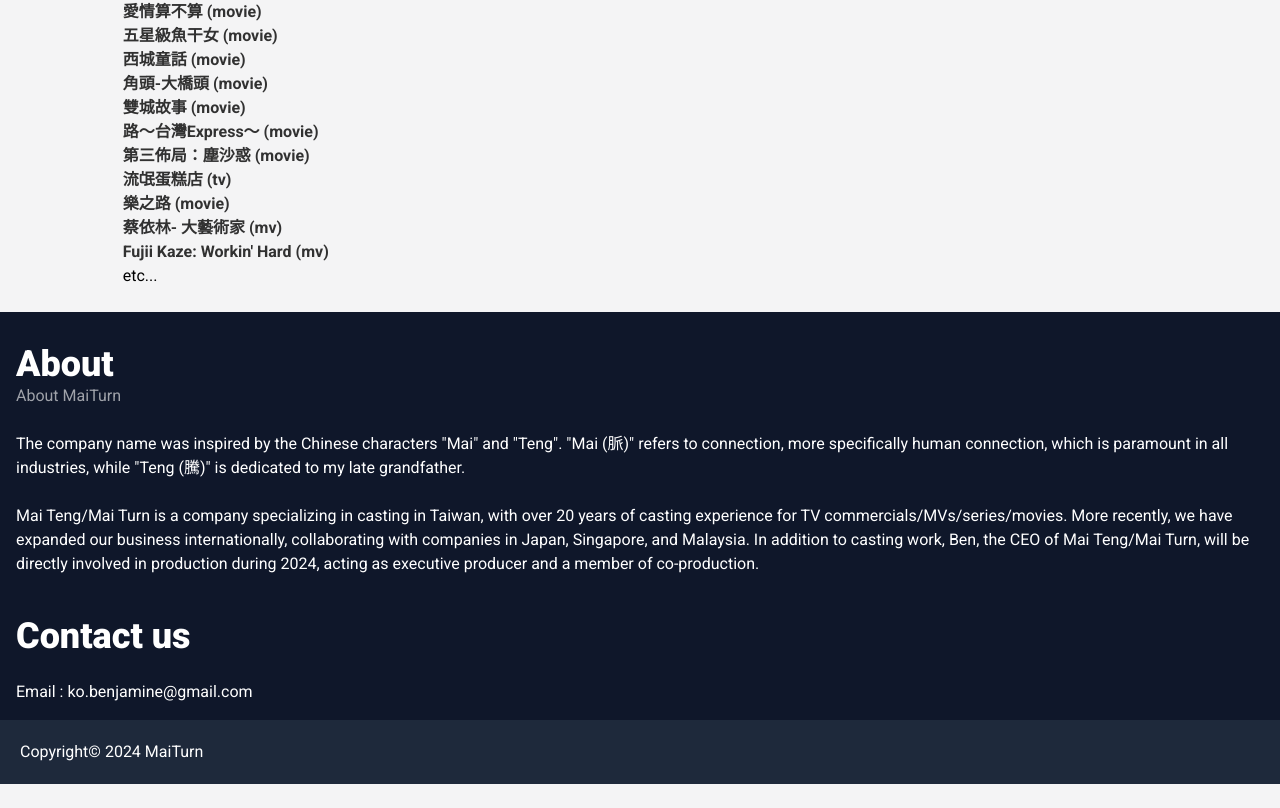
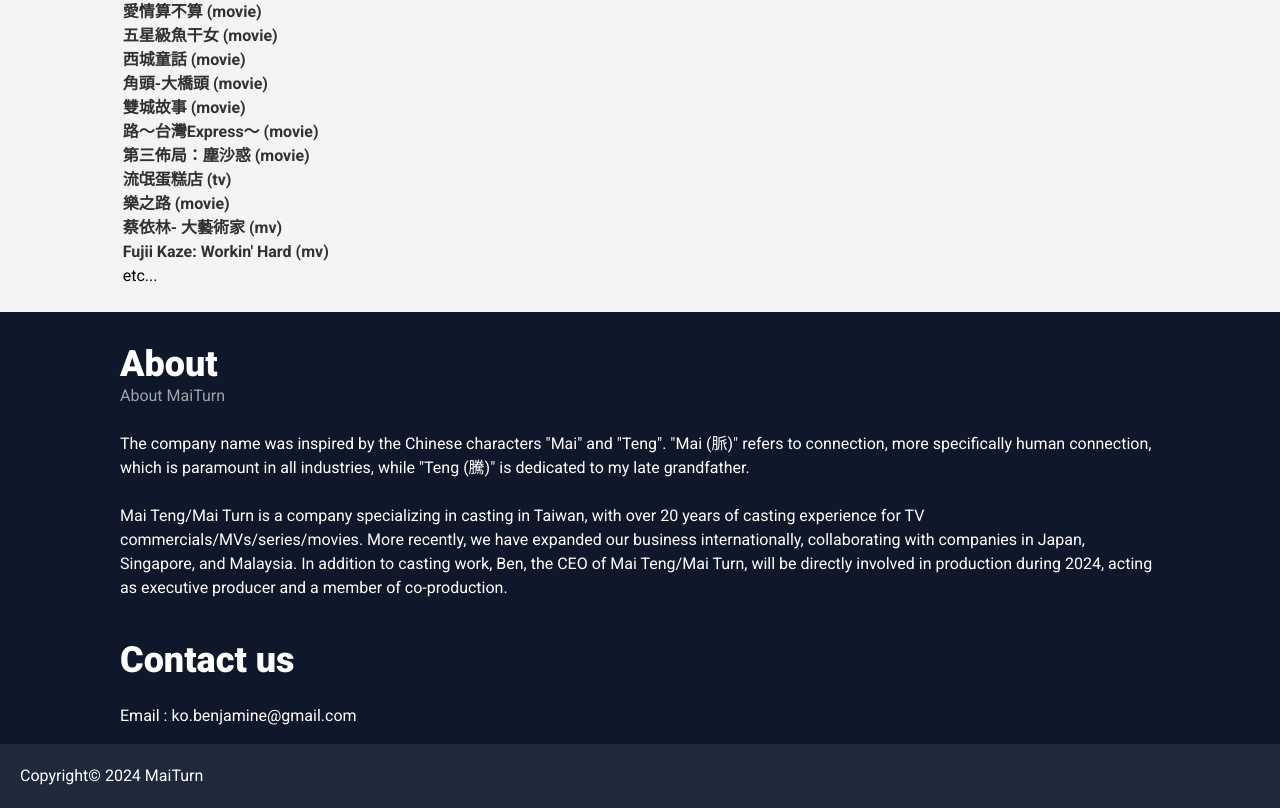
Before and after one commit to kiloking/MaiTurn-website, a Next.js app: page / in a window 1280 px wide. Shown: the part 2305-3113 px from the top of the page. Before the commit the page ends 3089 px from the top, so only its background shows below. Built offline with nearby package versions, Linux system fonts and the light colour scheme.

Commit message:
Update index.tsx

```diff
--- a/pages/index.tsx
+++ b/pages/index.tsx
@@ -132,7 +132,8 @@ export default function Home() {
         </div>
         etc...
       </section>
-      <section className=" p-4 bg-slate-900 text-white">
+      <section className=" p-4 bg-slate-900 text-white ">
+        <div className="lg:w-10/12 mx-auto">
           <div className=" pt-4 pb-2 border-b-0 border-black/10 mb-4">
             <div className=" font-black text-4xl">About</div>
             <div className="text-white/60">About MaiTurn</div>
@@ -140,17 +141,17 @@ export default function Home() {
           <div className="text-base">
             The company name was inspired by the Chinese characters
             &quot;Mai&quot; and &quot;Teng&quot;. &quot;Mai (脈)&quot; refers to
-          connection, more specifically human connection, which is paramount in
-          all industries, while &quot;Teng (騰)&quot; is dedicated to my late
-          grandfather.
+            connection, more specifically human connection, which is paramount
+            in all industries, while &quot;Teng (騰)&quot; is dedicated to my
+            late grandfather.
             <br />
             <br />
-          Mai Teng/Mai Turn is a company specializing in casting in Taiwan, with
-          over 20 years of casting experience for TV
+            Mai Teng/Mai Turn is a company specializing in casting in Taiwan,
+            with over 20 years of casting experience for TV
             commercials/MVs/series/movies. More recently, we have expanded our
             business internationally, collaborating with companies in Japan,
-          Singapore, and Malaysia. In addition to casting work, Ben, the CEO of
-          Mai Teng/Mai Turn, will be directly involved in production during
+            Singapore, and Malaysia. In addition to casting work, Ben, the CEO
+            of Mai Teng/Mai Turn, will be directly involved in production during
             2024, acting as executive producer and a member of co-production.
           </div>
           <br />
@@ -158,6 +159,7 @@ export default function Home() {
             <div className=" font-black text-4xl">Contact us</div>
           </div>
           <div className="text-base">Email : ko.benjamine@gmail.com</div>
+        </div>
       </section>
       <div className="bg-slate-800 text-white p-5">Copyright© 2024 MaiTurn</div>
     </main>
```
Lines whose indentation alone changed are shown as unchanged.
